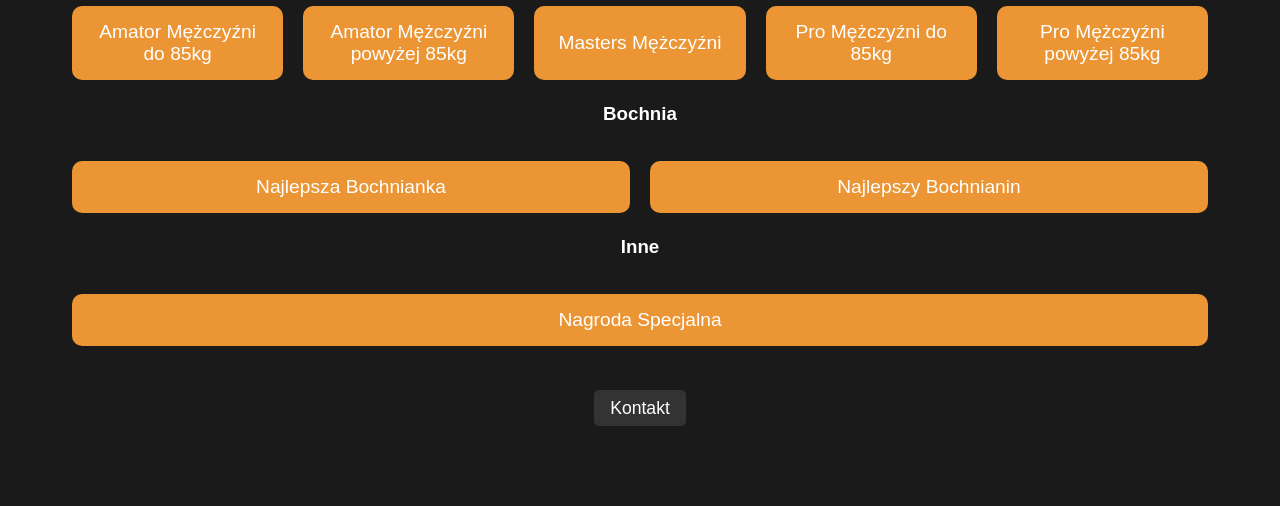
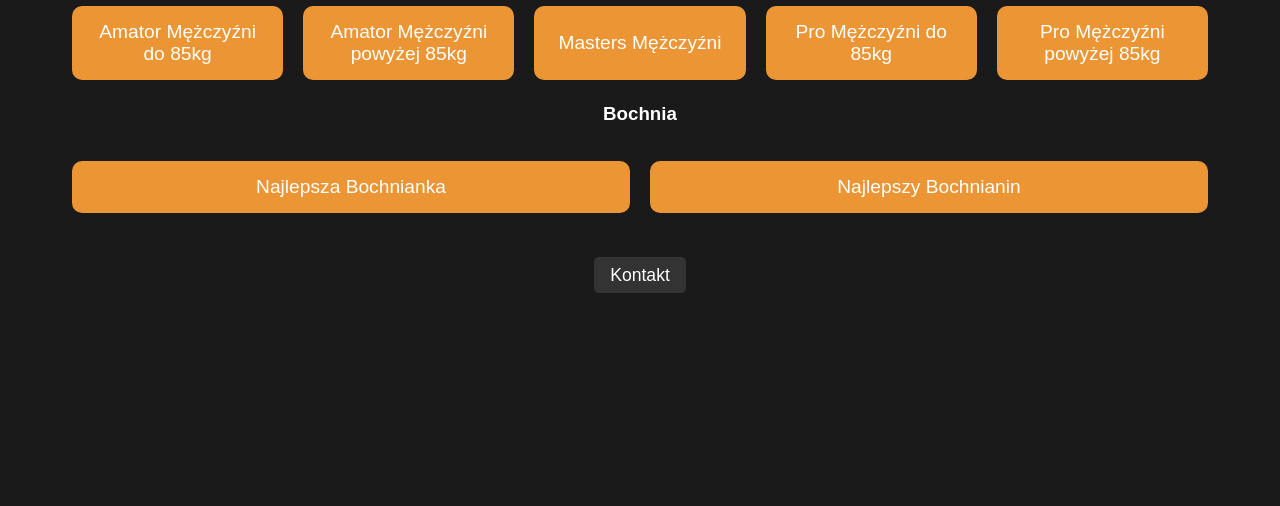
Before and after one commit to merynos94/pp_kettlebell_bochnia, a Django app: page / in a window 1280 px wide. Shown: the part 1062-1568 px from the top of the page. After the commit the page ends 1355 px from the top, so only its background shows below. Run offline with Django 4.2, Linux system fonts and the light colour scheme.

Commit message:
Delete "Nagroda Specjalna" Section

```diff
--- a/kettlebell_app/tournament/templates/index.html
+++ b/kettlebell_app/tournament/templates/index.html
@@ -155,13 +155,6 @@
         </div>
     </div>
 
-    <div class="category-group">
-        <h3>Inne</h3>
-        <div class="category-grid">
-            <button onclick="location.href='{% url 'nagroda_specjalna' %}'">Nagroda Specjalna</button>
-        </div>
-    </div>
-</section>
 
         <!-- Contact link section -->
         <nav class="contact-link">
--- a/kettlebell_app/tournament/urls.py
+++ b/kettlebell_app/tournament/urls.py
@@ -51,6 +51,5 @@ urlpatterns = [
         views.pro_mezczyzni_powyzej_85kg,
         name="pro_mezczyzni_powyzej_85kg",
     ),
-    path("nagroda-specjalna/", views.nagroda_specjalna, name="nagroda_specjalna"),
     path("generate_start_list/", views.generate_start_list, name="generate_start_list"),
 ]
--- a/kettlebell_app/tournament/views.py
+++ b/kettlebell_app/tournament/views.py
@@ -293,10 +293,6 @@ def pro_mezczyzni_powyzej_85kg(request):
     )
 
 
-def nagroda_specjalna(request):
-    return calculate_category_results(
-        request, "Nagroda_specjalna", "nagroda-specjalna.html"
-    )
 
 
 from django.shortcuts import render
```
